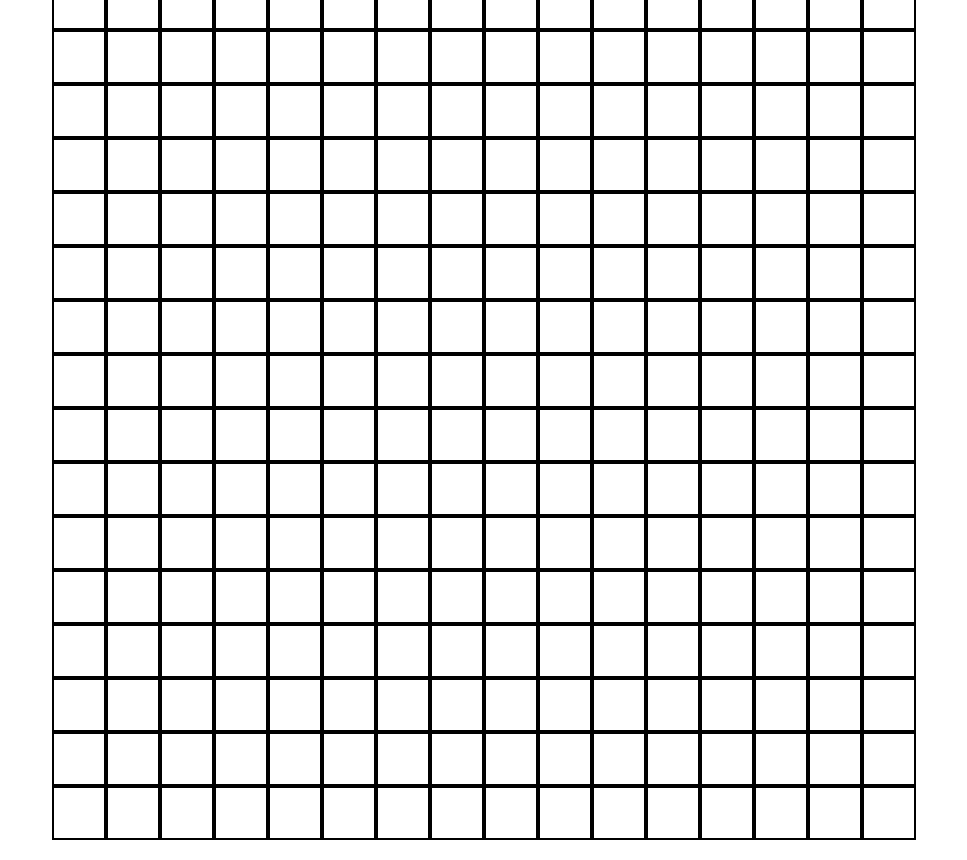
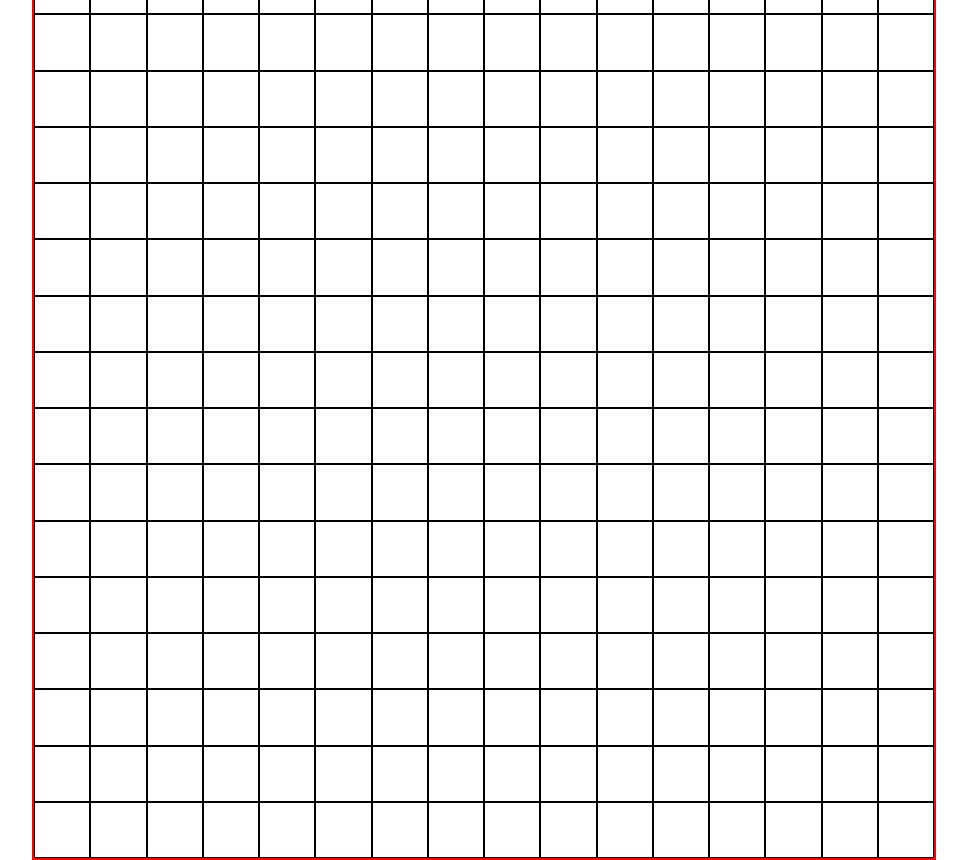
Before and after one commit to Doomguy504/etch-a-sketch, a plain HTML site: page index.html in a window 1280 px wide. Shown: the whole page, without its empty margins (156-1123 px from the left). Drawn offline with Linux system fonts and the light colour scheme.

Commit message:
make grid size flexible
added styling for grid rows and utilied flexbox to fill container space
to make grid size variable

```diff
--- a/script.js
+++ b/script.js
@@ -9,6 +9,7 @@ function changeColor(e){
 
 for (let gridColumnIndex = 0; gridColumnIndex < GRID_HEIGHT; gridColumnIndex++){
     const gridRow = document.createElement('div');
+    gridRow.className = 'grid-row';
     gridContainer.appendChild(gridRow);
 
     for (let gridRowIndex = 0; gridRowIndex < GRID_WIDTH; gridRowIndex++){
--- a/style.css
+++ b/style.css
@@ -1,12 +1,30 @@
+body {
+    height: 100vh;
+    display: flex;
+    align-items: center;
+    justify-content: center;
+}
+
 #grid-container {
+    width: 900px;
+    height: 900px;
     display: flex;
-    height: 100vh;
+    flex-direction: column;
     justify-content: center;
     align-items: center;
+
+    border: 2px solid red;
+}
+
+.grid-row {
+    display: flex;
+    width: 100%;
+    justify-content: space-evenly;
+    flex: 1;
 }
 
 .square {
-    border: 2px solid black;
-    width: 50px;
-    height: 50px;
+    flex: 1;
+
+    border: 1px solid black;
 }
```
